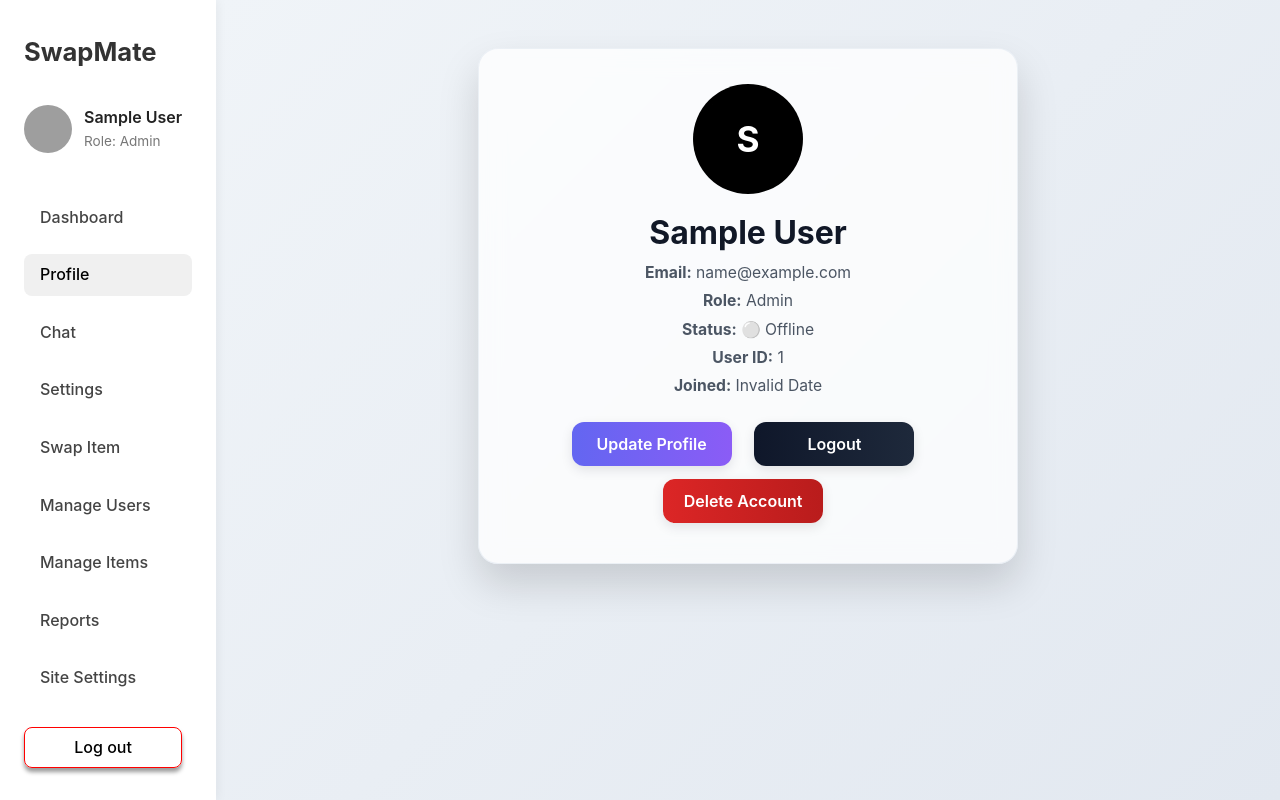
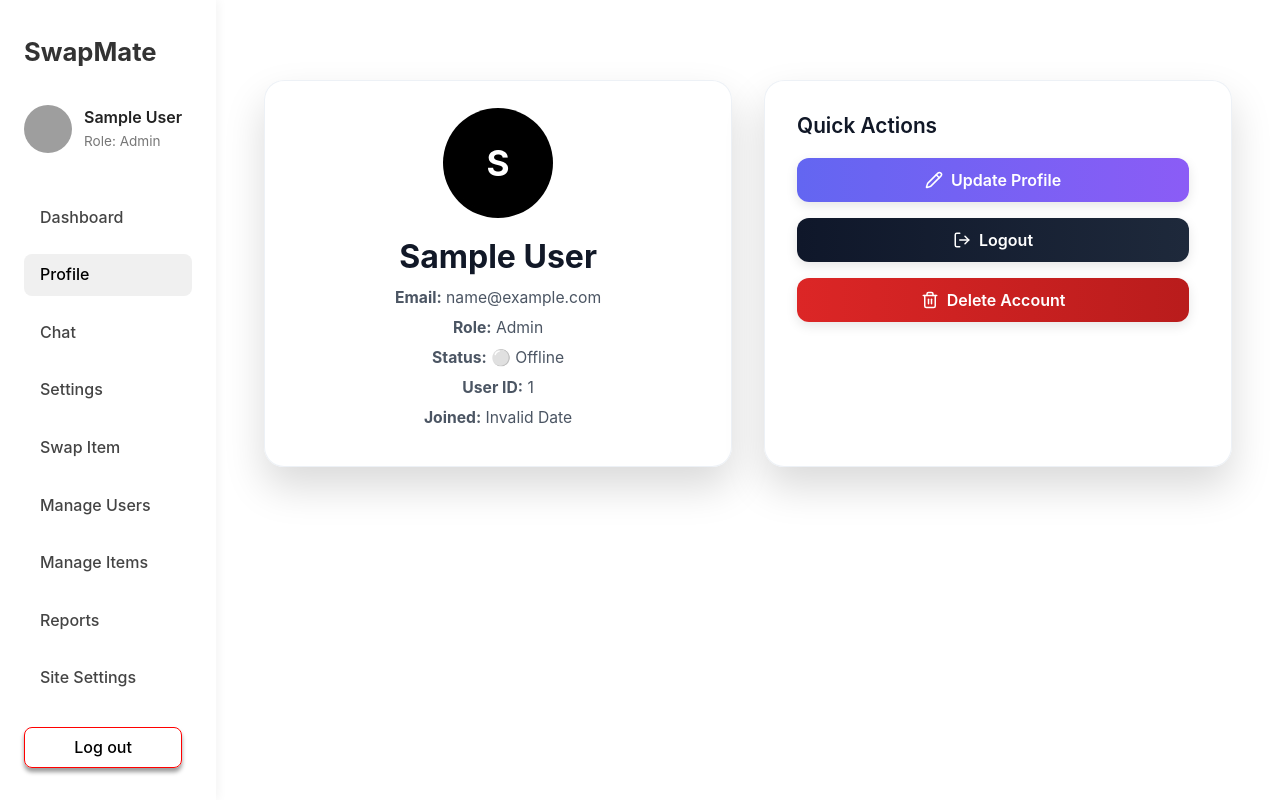
Before and after one commit to iamxerrycan/swapmate, a React (Vite) app in the folder frontend/: page /dashboard/profile in a window 1280 px wide. Built offline with nearby package versions, Linux system fonts and the light colour scheme; sample sign-in values are in the browser's storage; grey boxes are pictures that could not be loaded.

Commit message:
profile progress done

```diff
--- a/frontend/src/pages/dashboard/dashboardui/components/ItemCardMini.css
+++ b/frontend/src/pages/dashboard/dashboardui/components/ItemCardMini.css
@@ -143,16 +143,16 @@
 }
 
 
-.btn-close {
+.btn-close-swap {
   background-color: #ffffff;
-  color: #ff0000;
+  color: #000000;
   font-size: 1.2rem;
   padding: 0.4rem 0.8rem;
   position: absolute;
   top: 12px;
   right: 12px;
   z-index: 10;
-  border-radius: 50%;
+  /* border-radius: 50%; */
   box-shadow: 0 4px 8px rgba(0,0,0,0.25);
 }
 
--- a/frontend/src/pages/dashboard/dashboardui/components/ItemCardMini.jsx
+++ b/frontend/src/pages/dashboard/dashboardui/components/ItemCardMini.jsx
@@ -1,6 +1,8 @@
 import './ItemCardMini.css';
 import { useState } from 'react';
 import { useNavigate } from 'react-router-dom';
+import { Eye, X, ArrowLeftRight } from 'lucide-react';
+
 export default function ItemCardMini({ item }) {
   const [flipped, setFlipped] = useState(false);
   const navigate = useNavigate();
@@ -27,13 +29,17 @@ export default function ItemCardMini({ item }) {
             <p className="item-card-description">Description: {item.description || 'No description.'}</p>
           </div>
           <div className="item-card-actions">
-            <button className="btn-view" onClick={() => setFlipped(true)}>View</button>
+            <button className="btn-view" onClick={() => setFlipped(true)}>
+              <Eye size={16} /> View
+            </button>
           </div>
         </div>
 
         {/* Back Side */}
         <div className="flip-card-back">
-          <button className="btn-close" onClick={() => setFlipped(false)}>✕</button>
+          <button className="btn-close-swap" onClick={() => setFlipped(false)}>
+            <X size={18} />
+          </button>
           <div className="item-card-info">
             <h4 className="item-card-title">{item.name}</h4>
             <p><strong>Category:</strong> {item.category}</p>
@@ -50,7 +56,9 @@ export default function ItemCardMini({ item }) {
             <p><strong>Created At:</strong> {new Date(item.createdAt).toLocaleString()}</p>
           </div>
           <div className="item-card-actions">
-            <button className="btn-swap" onClick={handleSwapClick}>Swap This Item →</button>
+            <button className="btn-swap" onClick={handleSwapClick}>
+              <ArrowLeftRight size={16} /> Swap This Item
+            </button>
           </div>
         </div>
 
--- a/frontend/src/pages/dashboard/profile/AdminProfile.css
+++ b/frontend/src/pages/dashboard/profile/AdminProfile.css
@@ -1,21 +1,31 @@
-
-
 .admin-profile-container {
   display: flex;
   justify-content: center;
   align-items: flex-start;
   padding: 3rem 1rem;
   min-height: 100vh;
-  background: linear-gradient(135deg, #f0f4f8, #e2e8f0);
+  background: linear-gradient(135deg, #ffffff, #ffffff);
 }
 
-.profile-card-main {
+.profile-wrapper {
+  display: flex;
+  flex-direction: row;
+  gap: 2rem;
+  background-color: white;
+  flex-wrap: wrap;
+  max-width: 1100px;
+  width: 100%;
+  min-width: 300px;
+}
+
+.profile-card-main,
+.profile-actions-card {
   backdrop-filter: blur(12px);
-  background: rgba(255, 255, 255, 0.75);
+  background: rgba(255, 255, 255, 0.85);
   border-radius: 20px;
-  padding: 2.5rem;
-  width: 100%;
-  max-width: 540px;
+  padding: 2rem;
+  flex: 1;
+  min-width: 320px;
   border: 1px solid rgba(226, 232, 240, 0.6);
   box-shadow: 0 20px 40px rgba(0, 0, 0, 0.15);
   animation: fadeIn 0.4s ease-out;
@@ -27,7 +37,8 @@
   margin-bottom: 1.5rem;
 }
 
-.profile-avatar img {
+.profile-avatar img,
+.avatar-placeholder {
   width: 100px;
   height: 100px;
   border-radius: 50%;
@@ -36,9 +47,6 @@
 }
 
 .avatar-placeholder {
-  width: 100px;
-  height: 100px;
-  border-radius: 50%;
   background-color: #000;
   color: #fff;
   font-size: 2.2rem;
@@ -46,50 +54,51 @@
   align-items: center;
   justify-content: center;
   font-weight: 700;
-  box-shadow: 0 0 0 5px #000;
 }
 
 .profile-infoo {
   text-align: center;
   color: #1f2937;
-  margin-bottom: 1.5rem;
 }
 
 .profile-infoo h2 {
   font-size: 2rem;
   font-weight: 700;
+  color: #111827;
   margin-bottom: 0.5rem;
-  color: #111827;
 }
 
 .profile-infoo p {
   margin: 0.3rem 0;
   font-size: 0.98rem;
   color: #4b5563;
-  line-height: 1.5;
+}
+
+.actions-title {
+  font-size: 1.3rem;
+  font-weight: 600;
+  margin-bottom: 1.2rem;
+  color: #111827;
 }
 
 .profile-actions {
   display: flex;
-  flex-direction: row;
-  justify-content: center;
-  flex-wrap: wrap;
-  gap: 0.8rem;
-  margin-top: 1.5rem;
+  flex-direction: column;
+  gap: 1rem;
 }
 
-
 .btn {
-  padding: 0.75rem 1.25rem;
+  padding: 0.75rem 1rem;
   font-size: 1rem;
   font-weight: 600;
   border: none;
   border-radius: 12px;
   cursor: pointer;
   transition: all 0.25s ease;
-  width: 100%;
-  max-width: 160px;
-  text-align: center;
+  display: flex;
+  align-items: center;
+  gap: 0.5rem;
+  justify-content: center;
   box-shadow: 0 4px 12px rgba(0, 0, 0, 0.1);
 }
 
@@ -127,38 +136,16 @@
 }
 
 @keyframes fadeIn {
-  from {
-    opacity: 0;
-    transform: translateY(10px);
-  }
-  to {
-    opacity: 1;
-    transform: translateY(0);
+  from { opacity: 0; transform: translateY(10px); }
+  to { opacity: 1; transform: translateY(0); }
+}
+
+@media (max-width: 768px) {
+  .profile-wrapper {
+    flex-direction: column;
+    align-items: center;
+    /* padding-left: 2rem;
+    padding-right: 2rem;
+    margin-right: 2rem; */
   }
 }
-
-
-@media (max-width: 600px) {
-  .profile-card-main {
-    padding: 2rem 1.5rem;
-    margin-top: 1rem;
-  }
-
-  .profile-actions {
-    flex-direction: column;
-    gap: 0.75rem;
-    align-items: center;
-  }
-
-  .btn {
-    max-width: 100%;
-  }
-
-  .profile-infoo h2 {
-    font-size: 1.5rem;
-  }
-
-  .profile-infoo p {
-    font-size: 0.95rem;
-  }
-}
--- a/frontend/src/pages/dashboard/profile/AdminProfile.jsx
+++ b/frontend/src/pages/dashboard/profile/AdminProfile.jsx
@@ -1,6 +1,6 @@
 import React, { useState } from 'react';
 import { useSelector, useDispatch } from 'react-redux';
-import { Link, useNavigate } from 'react-router-dom';
+import { useNavigate } from 'react-router-dom';
 import { logout } from '../../../features/auth/authSlice';
 import {
   deleteAccount,
@@ -9,14 +9,14 @@ import {
 import { toast } from 'react-toastify';
 import UpdateProfileForm from './UpdateProfileForm';
 import './AdminProfile.css';
-import {confirmToast} from "../../../components/ui/ConfirmToast";
+import { confirmToast } from "../../../components/ui/ConfirmToast";
+import { LogOut, Trash2, Pencil } from 'lucide-react';
 
 const AdminProfile = () => {
   const dispatch = useDispatch();
   const navigate = useNavigate();
   const { user: userWrapper, token } = useSelector((state) => state.auth);
   const user = userWrapper?.user;
-
   const [showForm, setShowForm] = useState(false);
 
   const handleLogout = () => {
@@ -26,13 +26,11 @@ const AdminProfile = () => {
   };
 
   const handleUpdate = async (formData) => {
-    console.log('Updating with:', formData);
     try {
       await dispatch(updateProfile({ updatedData: formData, token })).unwrap();
       toast.success('Profile updated successfully');
       setShowForm(false);
     } catch (error) {
-      console.error('Update error:', error);
       toast.error(error || 'Failed to update profile');
     }
   };
@@ -50,9 +48,11 @@ const handleDelete = () => {
     });
   };
 
-
   return (
     <div className="admin-profile-container">
+      <div className="profile-wrapper">
+
+        {/* Profile Details Card */}
         <div className="profile-card-main">
           <div className="profile-avatar">
             {user?.profilePic ? (
@@ -63,38 +63,32 @@ const handleDelete = () => {
               </div>
             )}
           </div>
-
           <div className="profile-infoo">
             <h2>{user.name}</h2>
-          <p>
-            <strong>Email:</strong> {user.email}
-          </p>
-          <p>
-            <strong>Role:</strong> {user.isAdmin ? 'Admin' : 'User'}
-          </p>
-          <p>
-            <strong>Status:</strong>{' '}
-            {user.isOnline ? '🟢 Online' : '⚪ Offline'}
-          </p>
-          <p>
-            <strong>User ID:</strong> {user._id}
-          </p>
-          <p>
-            <strong>Joined:</strong> {new Date(user.createdAt).toLocaleString()}
-          </p>
+            <p><strong>Email:</strong> {user.email}</p>
+            <p><strong>Role:</strong> {user.isAdmin ? 'Admin' : 'User'}</p>
+            <p><strong>Status:</strong> {user.isOnline ? '🟢 Online' : '⚪ Offline'}</p>
+            <p><strong>User ID:</strong> {user._id}</p>
+            <p><strong>Joined:</strong> {new Date(user.createdAt).toLocaleString()}</p>
+          </div>
         </div>
 
+        {/* Action Buttons Card */}
+        <div className="profile-actions-card">
+          <h3 className="actions-title">Quick Actions</h3>
           <div className="profile-actions">
             <button onClick={() => setShowForm(true)} className="btn update">
-             Update Profile
+              <Pencil size={18} /> Update Profile
             </button>
             <button onClick={handleLogout} className="btn logout">
-             Logout
+              <LogOut size={18} /> Logout
             </button>
             <button onClick={handleDelete} className="btn danger">
-             Delete Account
+              <Trash2 size={18} /> Delete Account
             </button>
           </div>
+        </div>
+
       </div>
 
       {showForm && (
```
Lines whose indentation alone changed are shown as unchanged.
